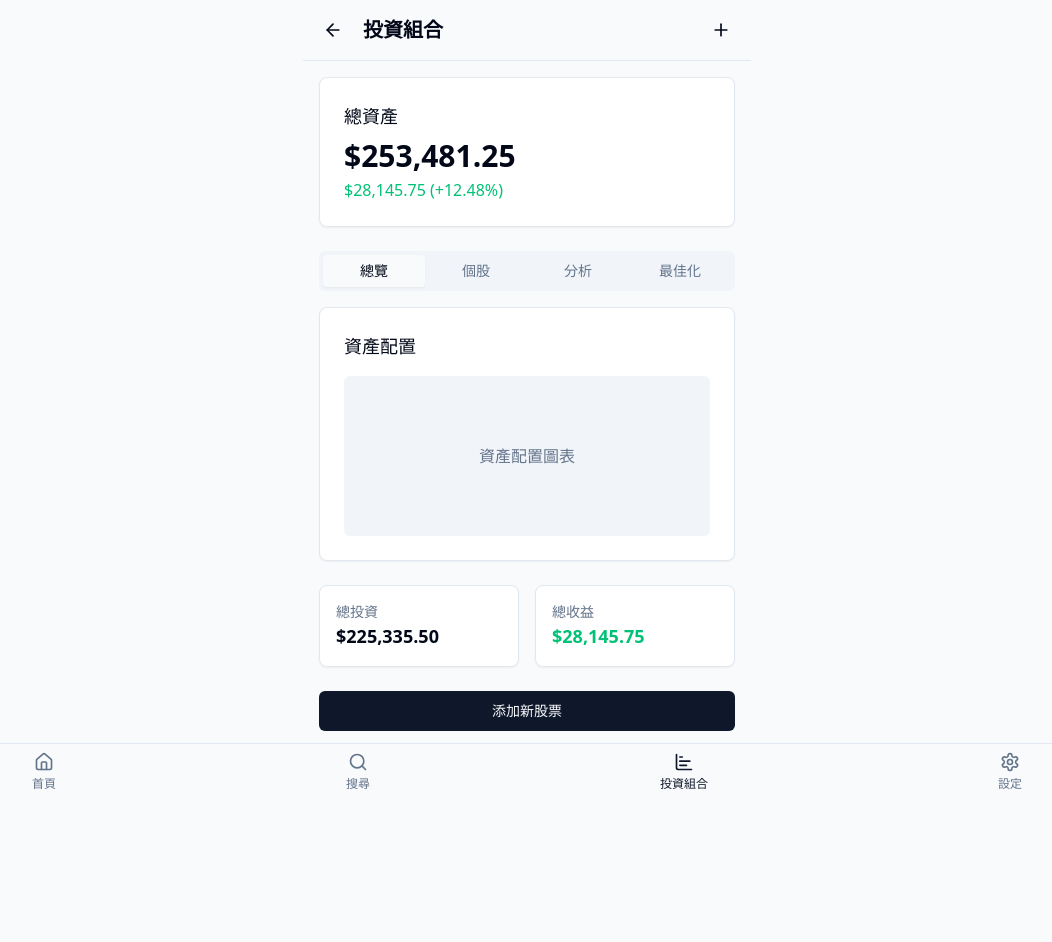
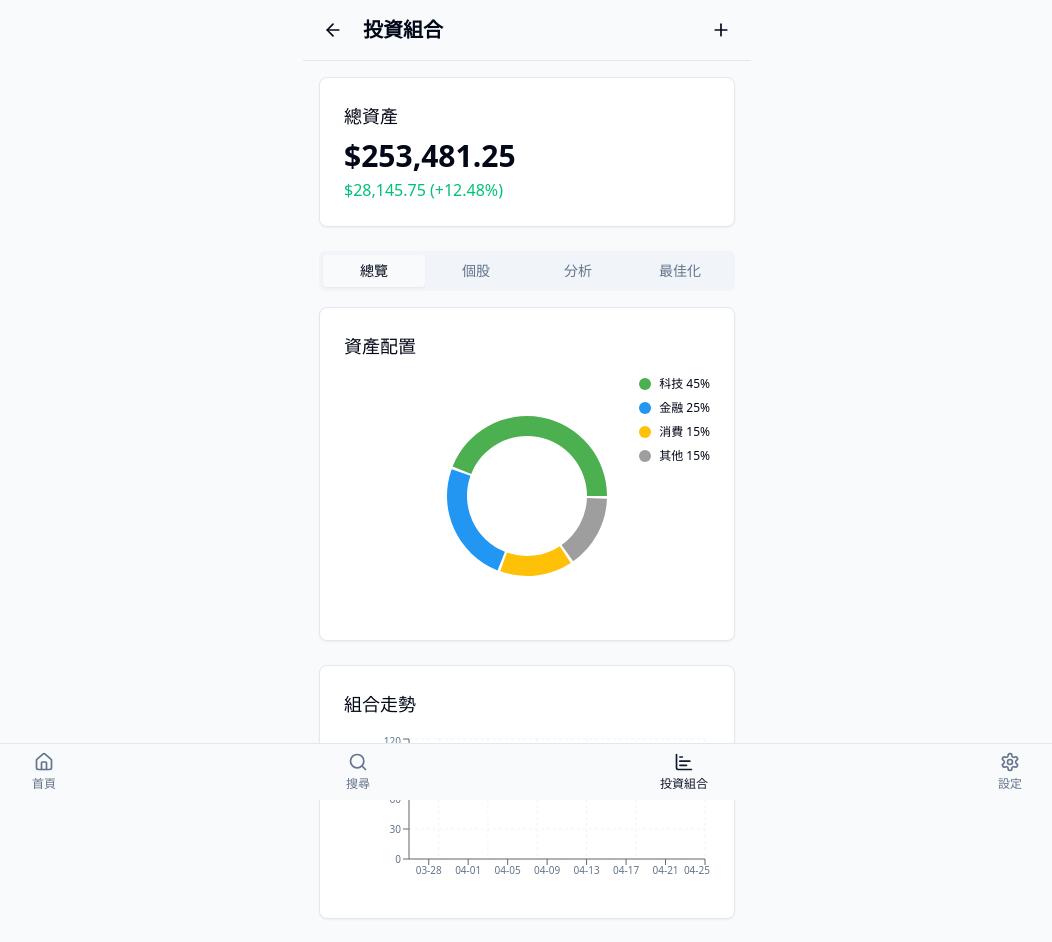
Before and after one commit to Zaphkiel1031/understand-the-vision-ai, a React (Vite) app: page /portfolio in a window 1280 px wide. Shown: the top 942 px of the page, without its empty margins (113-1165 px from the left). Before the commit the page ends 811 px from the top, so only its background shows below. Built offline with nearby package versions, Linux system fonts and the light colour scheme.

Commit message:
Fix: Incorrect UI elements on portfolio page
The portfolio page was not updated with the new design, and the home page had incorrect image placement. This commit fixes these issues.

```diff
--- a/src/pages/Index.tsx
+++ b/src/pages/Index.tsx
@@ -9,12 +9,17 @@ import StockNews from "@/components/StockNews";
 import { Tabs, TabsContent, TabsList, TabsTrigger } from "@/components/ui/tabs";
 import { Search } from "lucide-react";
 import { Card } from "@/components/ui/card";
+import { ChartContainer } from "@/components/ui/chart";
+import { LineChart, Line, XAxis, YAxis, CartesianGrid } from "recharts";
 
 const Index = () => {
   const navigate = useNavigate();
 
   // 熱門股票
   const hotStocks = mockStocks.slice(0, 3);
+
+  // 生成走勢圖數據
+  const chartData = generateChartData();
 
   return (
     <div className="pb-16 max-w-md mx-auto">
@@ -78,12 +83,20 @@ const Index = () => {
         {/* 走勢圖 */}
         <Card className="p-3">
           <div className="h-40 w-full">
-            <img
-              src="/lovable-uploads/180a042e-1f49-4323-98b9-c842dcdd559f.png"
-              alt="走勢圖"
-              className="h-full w-full object-contain"
-              style={{objectPosition: '0 33%'}}
-            />
+            <ChartContainer config={{}} className="h-full w-full">
+              <LineChart data={chartData}>
+                <CartesianGrid strokeDasharray="3 3" />
+                <XAxis dataKey="time" tick={{fontSize: 10}} />
+                <YAxis domain={['dataMin - 5', 'dataMax + 5']} tick={{fontSize: 10}} />
+                <Line
+                  type="monotone"
+                  dataKey="value"
+                  stroke="#8884d8"
+                  strokeWidth={2}
+                  dot={false}
+                />
+              </LineChart>
+            </ChartContainer>
           </div>
           <div className="flex justify-between text-xs mt-2">
             <span>9</span>
@@ -174,4 +187,27 @@ const Index = () => {
   );
 };
 
+// 生成走勢圖數據
+function generateChartData() {
+  const data = [];
+  let baseValue = 22000;
+
+  for (let hour = 9; hour < 14; hour++) {
+    for (let minute = 0; minute < 60; minute += 30) {
+      if ((hour === 9 && minute < 30) || (hour === 13 && minute >= 30)) continue;
+
+      // 產生小的隨機波動
+      const variation = (Math.random() - 0.5) * 100;
+      baseValue += variation;
+
+      data.push({
+        time: `${hour}:${minute.toString().padStart(2, '0')}`,
+        value: parseFloat(baseValue.toFixed(2))
+      });
+    }
+  }
+
+  return data;
+}
+
 export default Index;
--- a/src/pages/Portfolio.tsx
+++ b/src/pages/Portfolio.tsx
@@ -8,6 +8,8 @@ import { ArrowLeft, Plus } from "lucide-react";
 import { Tabs, TabsContent, TabsList, TabsTrigger } from "@/components/ui/tabs";
 import PortfolioForm from "@/components/PortfolioForm";
 import PortfolioInputForm from "@/components/PortfolioInputForm";
+import { ChartContainer } from "@/components/ui/chart";
+import { PieChart, Pie, Cell, LineChart, Line, XAxis, YAxis, CartesianGrid } from "recharts";
 
 const Portfolio = () => {
   const navigate = useNavigate();
@@ -18,6 +20,17 @@ const Portfolio = () => {
     console.log("Adding stock:", stock);
     // 在真實應用中，你會將股票添加到投資組合並更新狀態
   };
+
+  // 產生資產配置數據
+  const assetAllocationData = [
+    { name: "科技", value: 45, color: "#4CAF50" },
+    { name: "金融", value: 25, color: "#2196F3" },
+    { name: "消費", value: 15, color: "#FFC107" },
+    { name: "其他", value: 15, color: "#9E9E9E" },
+  ];
+
+  // 產生走勢圖數據
+  const trendData = generateTrendData();
 
   return (
     <div className="pb-16 max-w-md mx-auto">
@@ -64,12 +77,69 @@ const Portfolio = () => {
           </TabsList>
 
           <TabsContent value="summary">
-            {/* Performance Chart Placeholder */}
+            {/* Performance Chart */}
             <Card className="mb-6">
               <CardContent className="p-6">
                 <h3 className="text-lg font-medium mb-4">資產配置</h3>
-                <div className="bg-muted h-40 rounded-md flex items-center justify-center">
-                  <p className="text-muted-foreground">資產配置圖表</p>
+                <div className="h-60 relative">
+                  <ChartContainer config={{}} className="h-full w-full">
+                    <PieChart>
+                      <Pie
+                        data={assetAllocationData}
+                        cx="50%"
+                        cy="50%"
+                        innerRadius={60}
+                        outerRadius={80}
+                        fill="#8884d8"
+                        paddingAngle={2}
+                        dataKey="value"
+                      >
+                        {assetAllocationData.map((entry, index) => (
+                          <Cell key={`cell-${index}`} fill={entry.color} />
+                        ))}
+                      </Pie>
+                    </PieChart>
+                  </ChartContainer>
+
+                  {/* Legend */}
+                  <div className="absolute top-0 right-0 space-y-2">
+                    {assetAllocationData.map((entry, index) => (
+                      <div key={index} className="flex items-center">
+                        <div
+                          className="w-3 h-3 rounded-full mr-2"
+                          style={{ backgroundColor: entry.color }}
+                        ></div>
+                        <span className="text-xs">{entry.name} {entry.value}%</span>
+                      </div>
+                    ))}
+                  </div>
+                </div>
+              </CardContent>
+            </Card>
+
+            {/* Portfolio Trend Chart */}
+            <Card className="mb-6">
+              <CardContent className="p-6">
+                <h3 className="text-lg font-medium mb-4">組合走勢</h3>
+                <div className="h-40">
+                  <ChartContainer config={{}} className="h-full w-full">
+                    <LineChart data={trendData}>
+                      <CartesianGrid strokeDasharray="3 3" />
+                      <XAxis
+                        dataKey="date"
+                        tick={{fontSize: 10}}
+                        tickFormatter={(value) => value.substring(5)}
+                      />
+                      <YAxis tick={{fontSize: 10}} />
+                      <Line
+                        type="monotone"
+                        dataKey="value"
+                        stroke="#8884d8"
+                        strokeWidth={2}
+                        dot={false}
+                      />
+                    </LineChart>
+                  </ChartContainer>
                 </div>
               </CardContent>
             </Card>
@@ -138,8 +208,29 @@ const Portfolio = () => {
               <CardContent className="p-6">
                 <h3 className="text-lg font-medium mb-4">投資分析</h3>
                 <div className="space-y-6">
-                  <div className="bg-muted h-40 rounded-md flex items-center justify-center mb-4">
-                    <p className="text-muted-foreground">行業分佈圖表</p>
+                  <div className="h-60 flex items-center justify-center">
+                    <ChartContainer config={{}} className="h-full w-full">
+                      <PieChart>
+                        <Pie
+                          data={[
+                            { name: "基本面", value: 25, color: "#4CAF50" },
+                            { name: "技術面", value: 25, color: "#2196F3" },
+                            { name: "籌碼面", value: 25, color: "#FFC107" },
+                            { name: "文本面", value: 25, color: "#9E9E9E" },
+                          ]}
+                          cx="50%"
+                          cy="50%"
+                          outerRadius={80}
+                          fill="#8884d8"
+                          dataKey="value"
+                          label={(entry) => entry.name}
+                        >
+                          {assetAllocationData.map((entry, index) => (
+                            <Cell key={`cell-${index}`} fill={entry.color} />
+                          ))}
+                        </Pie>
+                      </PieChart>
+                    </ChartContainer>
                   </div>
 
                   <div>
@@ -186,4 +277,27 @@ const Portfolio = () => {
   );
 };
 
+// 生成走勢圖數據
+function generateTrendData() {
+  const data = [];
+  let value = 100;
+
+  const now = new Date();
+  for (let i = 30; i >= 0; i--) {
+    const date = new Date();
+    date.setDate(now.getDate() - i);
+    const dateString = date.toISOString().split('T')[0];
+
+    // 產生一個小的隨機波動
+    value = value * (1 + (Math.random() * 0.04 - 0.02));
+
+    data.push({
+      date: dateString,
+      value: parseFloat(value.toFixed(2)),
+    });
+  }
+
+  return data;
+}
+
 export default Portfolio;
```
